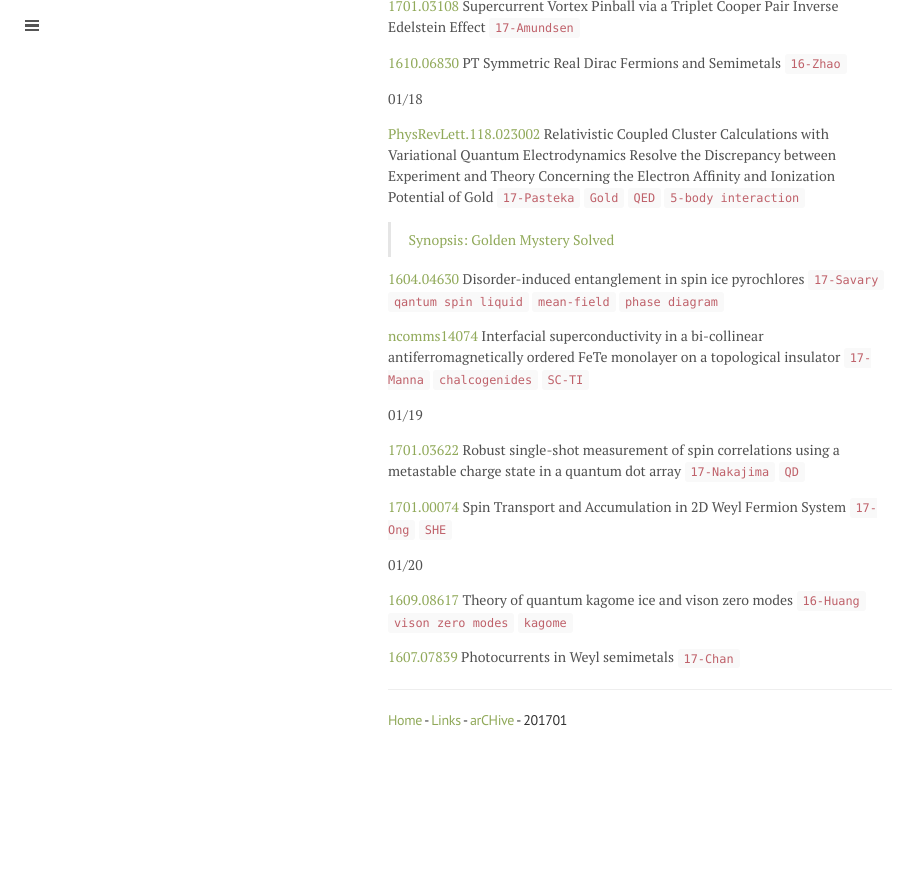
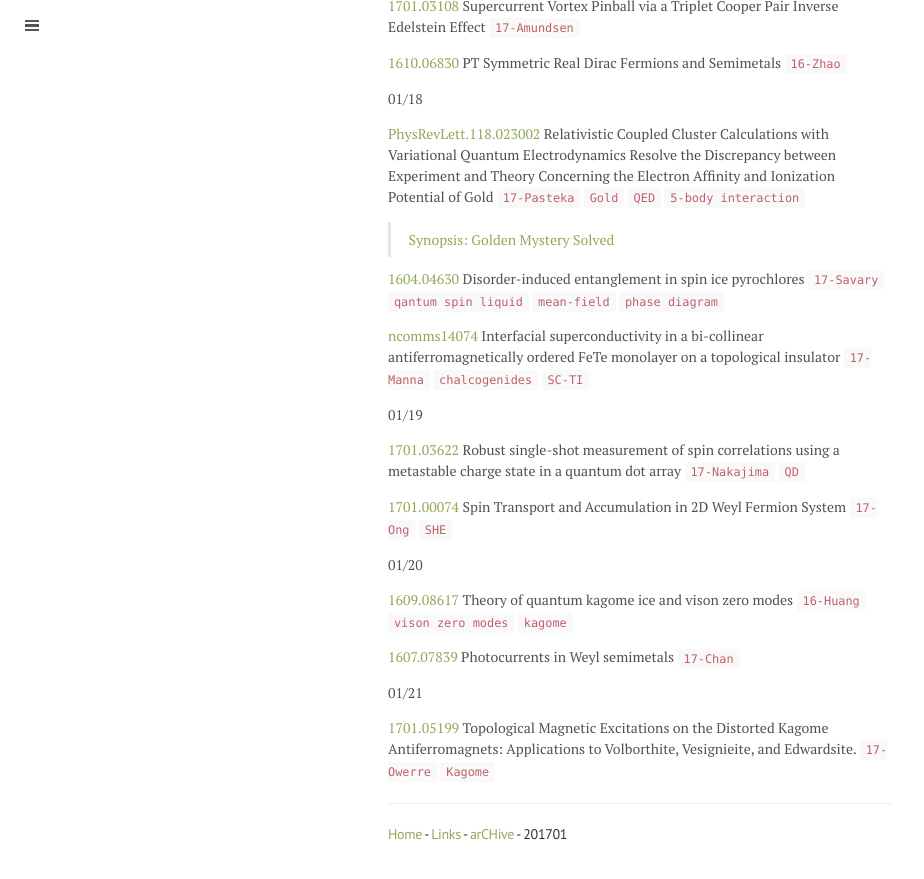
Before and after one commit to qkrwlsghdcjsworlt/work, a Jekyll site: the page built from 201701.md, in a window 1280 px wide and 900 px high, scrolled down 2386 px. Shown: the top 879 px of the window, without its empty margins (0-924 px from the left). Built offline with Jekyll 4.4.1, drawn with Linux system fonts in a browser that asks for light colours; before the commit the page ends 3172 px from its top, so only the background shows below that.

Commit message:
“update”

```diff
--- a/201701.md
+++ b/201701.md
@@ -126,6 +126,10 @@ metastable charge state in a quantum dot array `17-Nakajima` `QD`
 
 [1607.07839](https://arxiv.org/abs/1607.07839) Photocurrents in Weyl semimetals `17-Chan`
 
+01/21
+
+[1701.05199](https://arxiv.org/abs/1701.05199) Topological Magnetic Excitations on the Distorted Kagome Antiferromagnets:
+Applications to Volborthite, Vesignieite, and Edwardsite. `17-Owerre` `Kagome`
 
 ---
 
```
